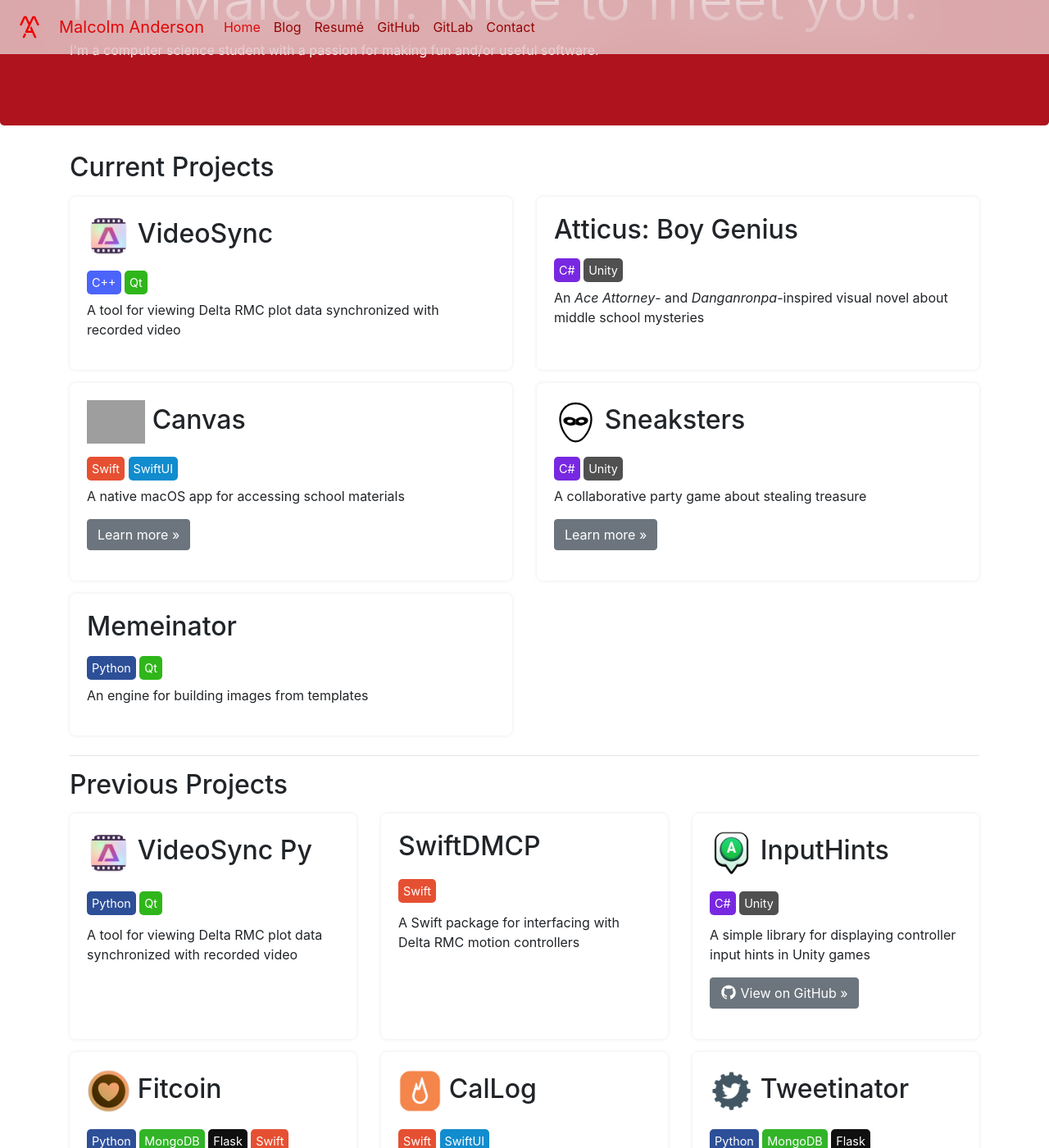
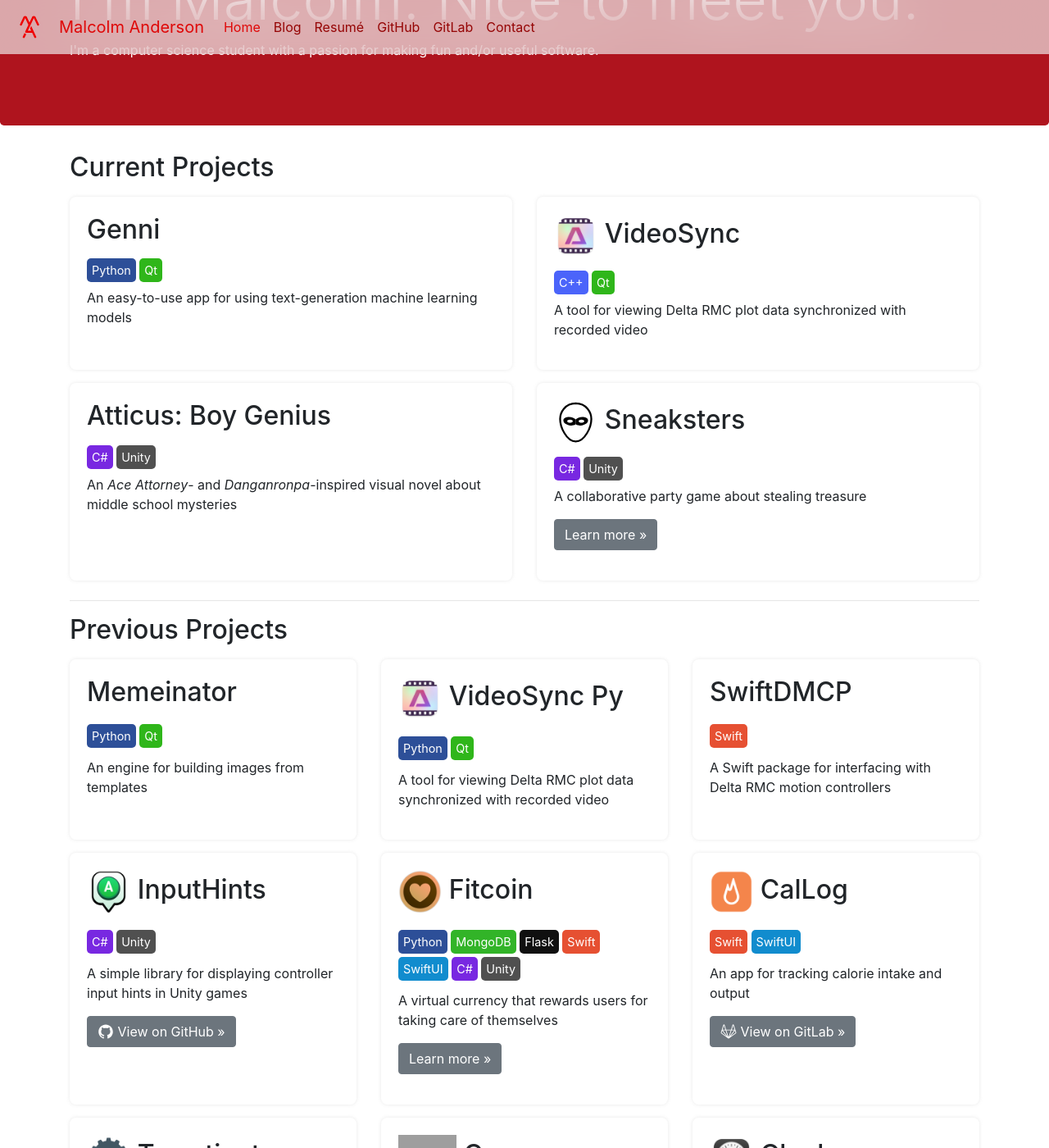
Before and after one commit to Meorge/meorge.github.io, a Jekyll site: the page built from index.html, in a window 1280 px wide and 1400 px high, scrolled down 221 px. Shown: the whole window at 82% size. Built offline with Jekyll 4.4.1, drawn with Linux system fonts in a browser that asks for light colours; some of the changed text lies outside the part shown; grey boxes are pictures that could not be loaded.

Commit message:
Updated project list

```diff
--- a/Gemfile
+++ b/Gemfile
@@ -9,3 +9,7 @@ gem "jekyll"
 gem "rexml", ">= 3.2.5"
 gem "kramdown"
 gem "rouge"
+
+gem "webrick", "~> 1.7"
+
+gem "pathutil", "~> 0.16.2"
--- a/_data/project_tiles.yml
+++ b/_data/project_tiles.yml
@@ -1,4 +1,9 @@
 active:
+  - name: Genni
+    description: An easy-to-use app for using text-generation machine learning models
+    tags:
+      - python
+      - qt
   - name: VideoSync
     logo: videosync_logo.png
     description: A tool for viewing Delta RMC plot data synchronized with recorded video
@@ -11,14 +16,6 @@ active:
     tags:
       - cs
       - unity
-  - name: Canvas
-    logo: canvas_macOS_icon.png
-    description: A native macOS app for accessing school materials
-    tags:
-      - swift
-      - swiftui
-    buttons:
-      more: canvas-mac.html
   - name: Sneaksters
     logo: sneaksters_logo.svg
     description: A collaborative party game about stealing treasure
@@ -27,13 +24,13 @@ active:
       - unity
     buttons:
       more: sneaksters.html
+
+previous:
   - name: Memeinator
     description: An engine for building images from templates
     tags:
       - python
       - qt
-
-previous:
   - name: VideoSync Py
     logo: videosync_logo.png
     description: A tool for viewing Delta RMC plot data synchronized with recorded video
@@ -87,7 +84,14 @@ previous:
       - flask
     buttons:
       github: https://github.com/Meorge/Tweetinator
-
+  - name: Canvas
+    logo: canvas_macOS_icon.png
+    description: A native macOS app for accessing school materials
+    tags:
+      - swift
+      - swiftui
+    buttons:
+      more: canvas-mac.html
   - name: Clock
     logo: clock_logo.png
     description: World clocks, countdowns, timers, alarms, and stopwatches for macOS
```
Also changed, not shown: Gemfile.lock, 1 other file.
